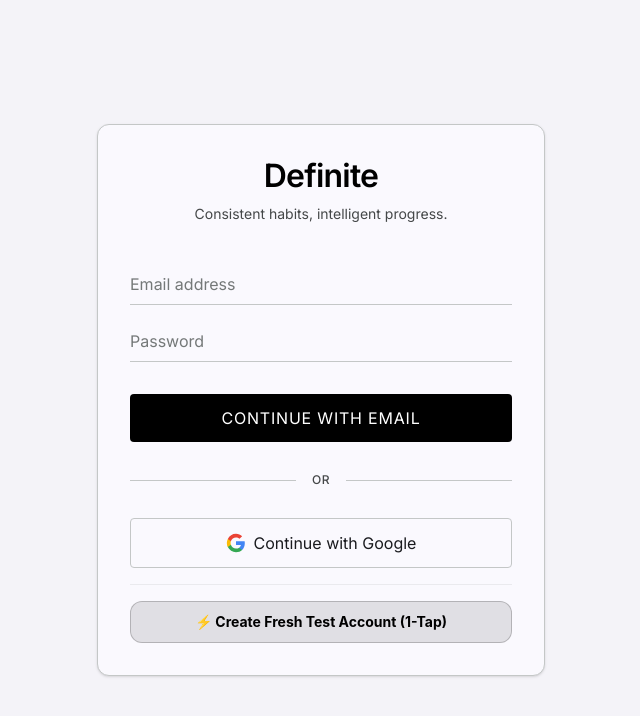
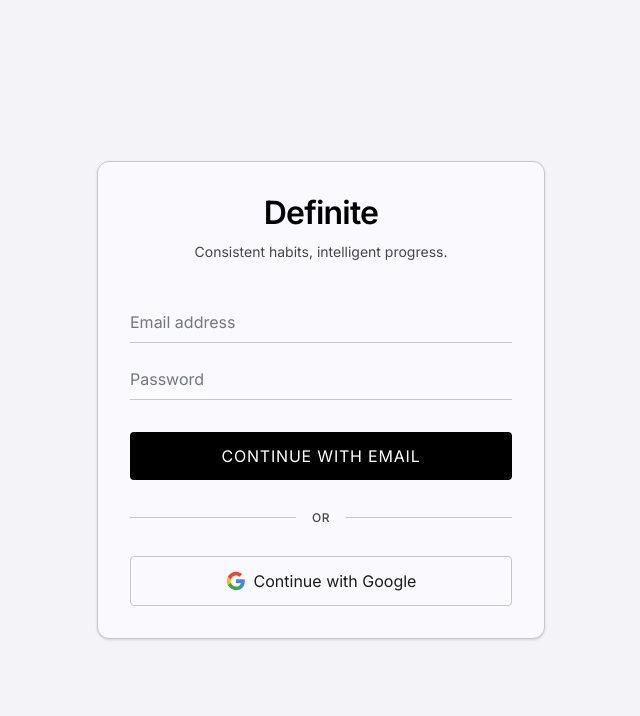
Before and after one commit to thepankajzx/D1, a React (Vite) app: page /#/login in a window 1280 px wide. Shown: the top 716 px of the page, without its empty margins (319-959 px from the left). Built offline with nearby package versions, Linux system fonts and the light colour scheme; no server answers.

Commit message:
fix: remove 1-Tap test account button from Login page

```diff
--- a/src/pages/Login.jsx
+++ b/src/pages/Login.jsx
@@ -151,36 +151,6 @@ export default function Login() {
             Continue with Google
           </button>
         </div>
-
-        {/* 1-Tap Fresh Account for Testing on Mobile */}
-        <div className="mt-4 pt-4 border-t border-outline-variant/30 text-center">
-          <button
-            type="button"
-            disabled={loading}
-            onClick={async () => {
-              try {
-                setLoading(true);
-                setError('');
-                const randId = Math.floor(1000 + Math.random() * 9000);
-                const testEmail = `user_fresh_${randId}@test.com`;
-                const testPass = '123456';
-                const userCred = await signup(testEmail, testPass);
-                if (userCred?.user) {
-                  const userRef = doc(db, 'users', userCred.user.uid);
-                  await setDoc(userRef, { createdAt: new Date().toISOString(), currentStreak: 0, longestStreak: 0 });
-                }
-                navigate('/onboarding/welcome');
-              } catch (e) {
-                setError('Failed to create test user: ' + e.message);
-              } finally {
-                setLoading(false);
-              }
-            }}
-            className="w-full py-2.5 px-4 rounded-xl bg-primary/10 hover:bg-primary/20 text-primary font-bold text-xs sm:text-sm flex items-center justify-center gap-2 transition-all cursor-pointer border border-primary/20"
-          >
-            <span>⚡ Create Fresh Test Account (1-Tap)</span>
-          </button>
-        </div>
       </div>
     </div>
   );
```
Also changed, not shown: 1 other file (tests, documents, lock files or other folders).
